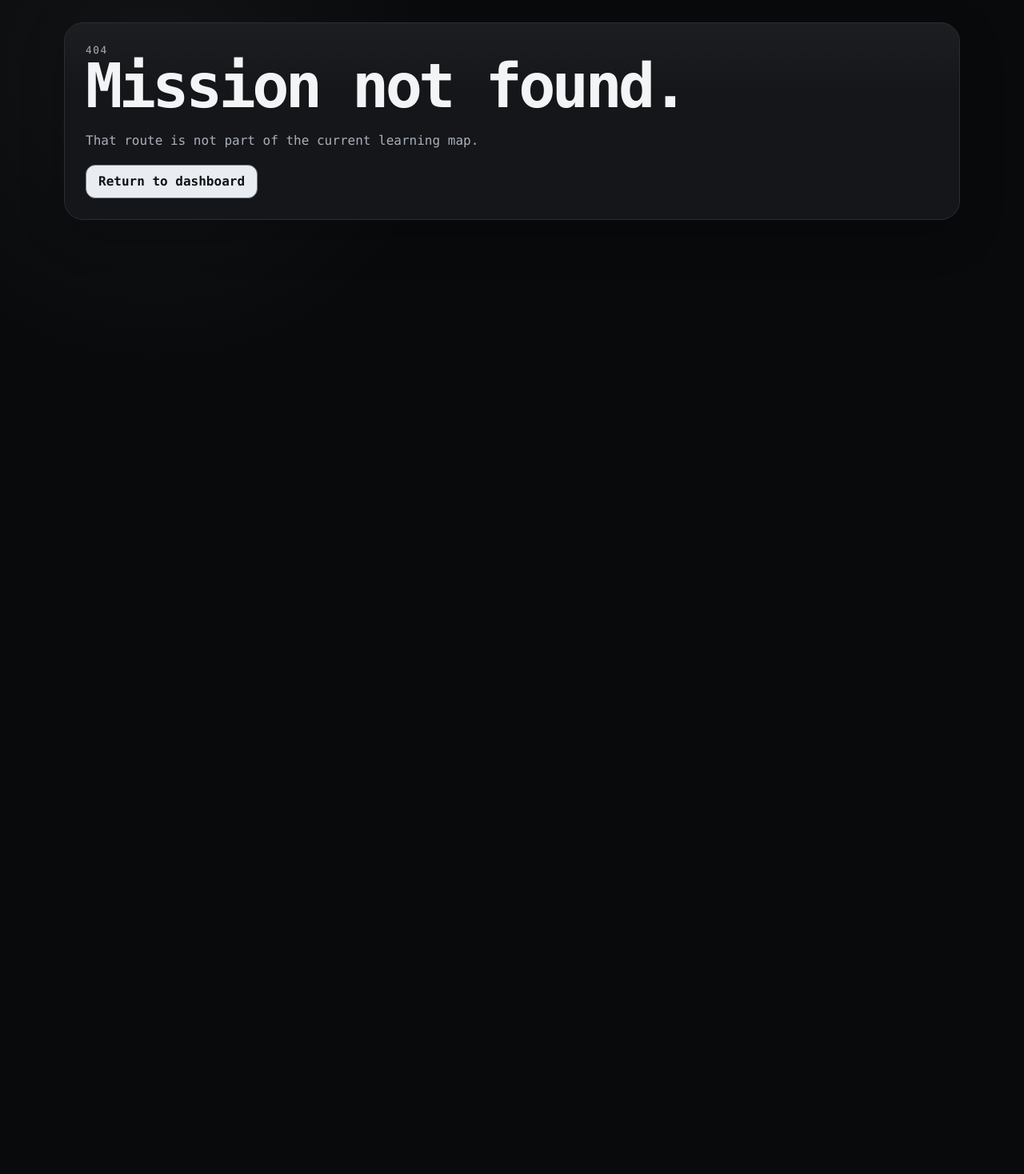
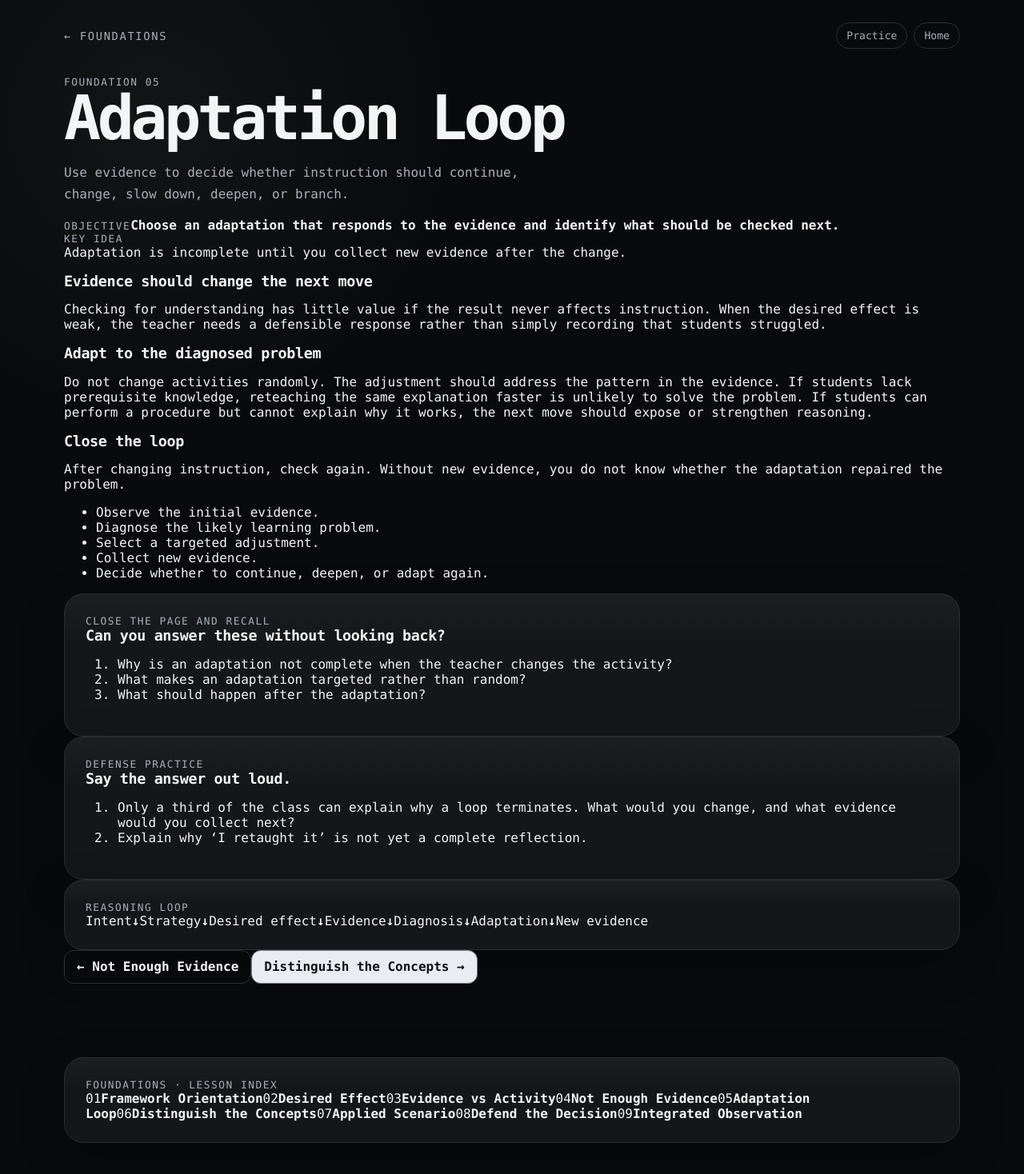
Before and after one commit to Gh0stlyKn1ght/Marzano-Learning-Map, a Next.js app: page /learn/foundations/adaptation-loop in a window 1280 px wide. Before the commit this address had no page. Shown: the top 1468 px of the page at 80% size. Before the commit the page ends 800 px from the top, so only its background shows below. Built offline with nearby package versions, Linux system fonts and the light colour scheme.

Commit message:
feat: add dynamic Foundations lesson reader

```diff
--- /dev/null
+++ b/app/learn/foundations/[slug]/page.tsx
@@ -0,0 +1,111 @@
+import Link from "next/link";
+import { notFound } from "next/navigation";
+import { foundationLessons, getFoundationLesson } from "@/content/foundations-course";
+
+export function generateStaticParams() {
+  return foundationLessons.map((lesson) => ({ slug: lesson.slug }));
+}
+
+export default async function FoundationLessonPage({
+  params,
+}: {
+  params: Promise<{ slug: string }>;
+}) {
+  const { slug } = await params;
+  const lesson = getFoundationLesson(slug);
+
+  if (!lesson) notFound();
+
+  const currentIndex = foundationLessons.findIndex((item) => item.slug === lesson.slug);
+  const previous = foundationLessons[currentIndex - 1];
+  const next = foundationLessons[currentIndex + 1];
+
+  return (
+    <main className="shell lesson-shell">
+      <header className="topbar">
+        <Link href="/learn/foundations" className="brand">← Foundations</Link>
+        <nav className="nav">
+          <Link href="/challenge">Practice</Link>
+          <Link href="/">Home</Link>
+        </nav>
+      </header>
+
+      <section className="lesson-hero">
+        <div className="eyebrow">Foundation {lesson.number}</div>
+        <h1>{lesson.title}</h1>
+        <p className="lead">{lesson.summary}</p>
+        <div className="lesson-objective">
+          <span className="eyebrow">Objective</span>
+          <strong>{lesson.objective}</strong>
+        </div>
+      </section>
+
+      <div className="lesson-grid">
+        <article className="lesson-content">
+          <section className="callout">
+            <div className="eyebrow">Key idea</div>
+            <p>{lesson.keyIdea}</p>
+          </section>
+
+          {lesson.sections.map((section) => (
+            <section className="lesson-section" key={section.heading}>
+              <h2>{section.heading}</h2>
+              {section.body.map((paragraph) => <p key={paragraph}>{paragraph}</p>)}
+              {section.bullets && (
+                <ul>
+                  {section.bullets.map((bullet) => <li key={bullet}>{bullet}</li>)}
+                </ul>
+              )}
+            </section>
+          ))}
+
+          <section className="card lesson-check">
+            <div className="eyebrow">Close the page and recall</div>
+            <h2>Can you answer these without looking back?</h2>
+            <ol>
+              {lesson.recall.map((prompt) => <li key={prompt}>{prompt}</li>)}
+            </ol>
+          </section>
+
+          <section className="card lesson-check">
+            <div className="eyebrow">Defense practice</div>
+            <h2>Say the answer out loud.</h2>
+            <ol>
+              {lesson.defense.map((prompt) => <li key={prompt}>{prompt}</li>)}
+            </ol>
+          </section>
+        </article>
+
+        <aside className="lesson-side card">
+          <div className="eyebrow">Reasoning loop</div>
+          <div className="reasoning-chain" aria-label="Instructional reasoning loop">
+            <span>Intent</span>
+            <b>↓</b>
+            <span>Strategy</span>
+            <b>↓</b>
+            <span>Desired effect</span>
+            <b>↓</b>
+            <span>Evidence</span>
+            <b>↓</b>
+            <span>Diagnosis</span>
+            <b>↓</b>
+            <span>Adaptation</span>
+            <b>↓</b>
+            <span>New evidence</span>
+          </div>
+        </aside>
+      </div>
+
+      <nav className="lesson-pager" aria-label="Lesson navigation">
+        {previous ? (
+          <Link className="button secondary" href={`/learn/foundations/${previous.slug}`}>← {previous.title}</Link>
+        ) : <span />}
+        {next ? (
+          <Link className="button" href={`/learn/foundations/${next.slug}`}>{next.title} →</Link>
+        ) : (
+          <Link className="button" href="/challenge">Practice Foundations →</Link>
+        )}
+      </nav>
+    </main>
+  );
+}
```
